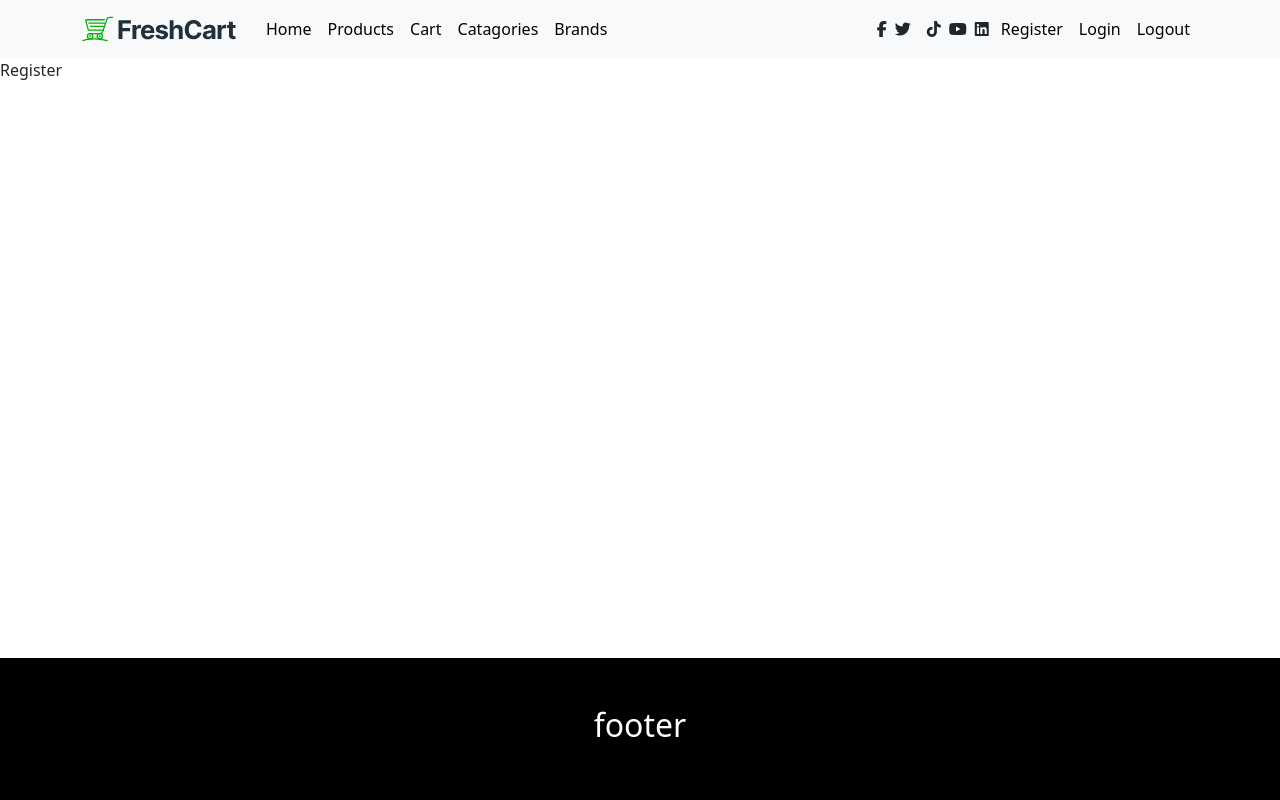
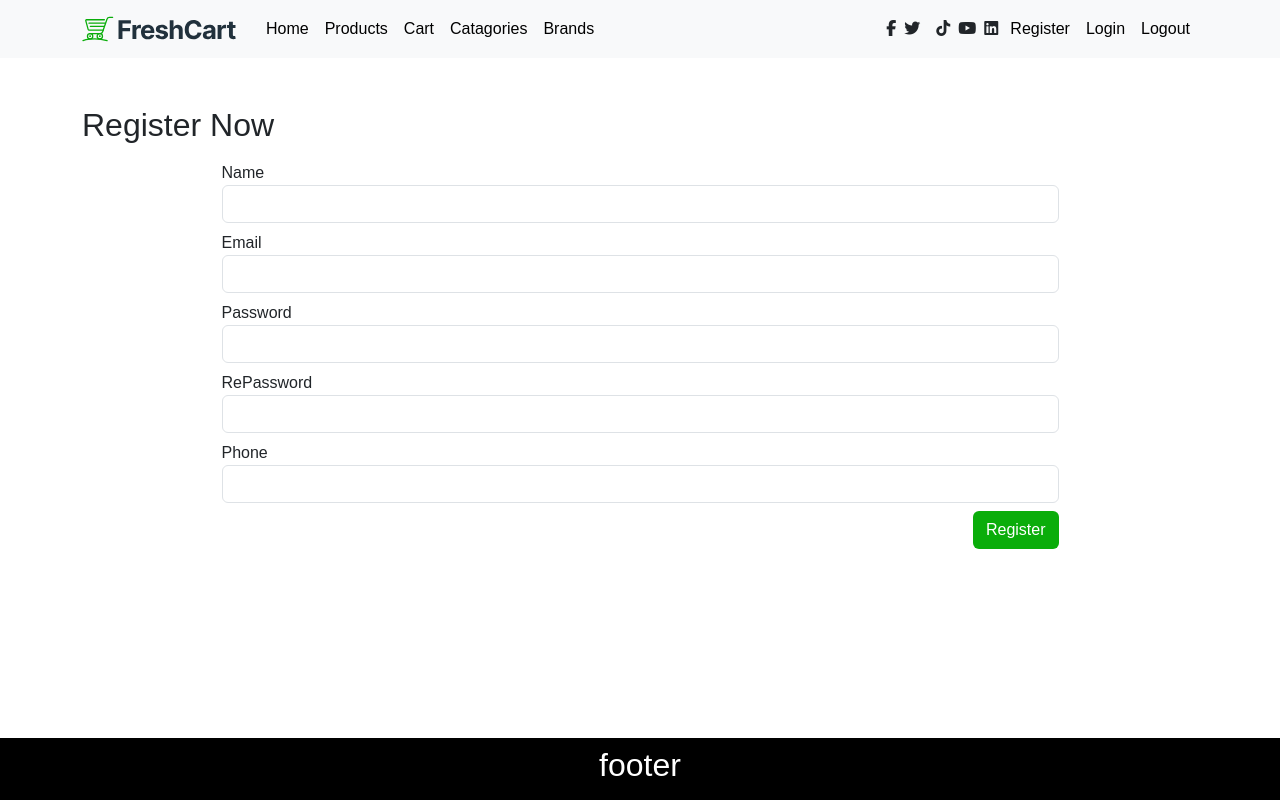
Before and after one commit to AhmedAbdAlZaher/FreshCart, a React (Create React App) app: page /register in a window 1280 px wide. Built offline with nearby package versions, Linux system fonts and the light colour scheme; a web font is replaced by a local one.

Commit message:
reg done

```diff
--- a/package.json
+++ b/package.json
@@ -9,11 +9,14 @@
     "@testing-library/user-event": "^13.5.0",
     "axios": "^1.5.0",
     "bootstrap": "^5.3.2",
+    "formik": "^2.4.5",
     "react": "^18.2.0",
     "react-dom": "^18.2.0",
     "react-router-dom": "^6.16.0",
     "react-scripts": "5.0.1",
-    "web-vitals": "^2.1.4"
+    "web-vitals": "^2.1.4",
+    "yub": "^0.11.1",
+    "yup": "^1.2.0"
   },
   "scripts": {
     "start": "react-scripts start",
--- a/src/Components/Footer/Footer.jsx
+++ b/src/Components/Footer/Footer.jsx
@@ -2,7 +2,7 @@ import React from 'react'
 import styles from "./Footer.module.css"
 export default function Footer() {
   return (
-    <footer className='fixed-bottom py-5 text-center text-white bg-black'>
+    <footer className='fixed-bottom py-2 text-center text-white bg-black'>
       <h2>footer</h2>
     </footer>
   )
--- a/src/Components/Register/Register.jsx
+++ b/src/Components/Register/Register.jsx
@@ -1,7 +1,87 @@
-import React from 'react'
+import React, { useState } from 'react'
 import styles from "./Register.module.css"
+
+import * as Yup from 'yup'
+import axios from 'axios'
+import { useFormik } from 'formik'
+import { useNavigate } from 'react-router-dom'
+
+
+
+
+
 export default function Register() {
+
+  const [isLoading, setIsLoading] = useState(false)
+  let navigaite = useNavigate()
+
+  async function register(values) {
+    setIsLoading(true)
+    let { data } = await axios.post(`https://ecommerce.routemisr.com/api/v1/auth/signup`, values).catch(err=>console.log(err));
+    if (data.message == "success") {
+      setIsLoading(false)
+      navigaite("/login")
+    }
+  }
+
+  let validationSchema = Yup.object({
+    name: Yup.string().max(15, "name should not be less than 15").required("Name is Required"),
+    email: Yup.string().email("Email is Not valid").required("Email is required"),
+    password: Yup.string().matches(/^[A-Z][a-z0-9]{5,8}$/, "password should start with Capital").required("Password is required"),
+    rePassword: Yup.string().oneOf([Yup.ref('password')], "repassword should match password").required("Repassword is required"),
+    phone: Yup.string().matches(/^01[0125][0-9]{8}$/, "Phone is Invalid").required("Phone is required"),
+  })
+
+
+  let formik = useFormik({
+    initialValues: {
+      name: "",
+      email: "",
+      password: "",
+      rePassword: "",
+      phone: "",
+    },
+    validationSchema: validationSchema,
+    onSubmit: (values) => register(values)
+
+  })
+
+
   return (
-    <div>Register</div>
+    <>
+      <div className="container my-5">
+        <h2 className='mb-3'>Register Now</h2>
+        <form className='w-75 mx-auto' onSubmit={formik.handleSubmit}>
+          <div className='form-group mb-2'>
+            <label htmlFor=""> Name</label>
+            <input type="text" className='form-control' id='name' name='name' value={formik.values.name} onChange={formik.handleChange} onBlur={formik.handleBlur} />
+            {formik.errors.name && formik.touched.name ? <div className='alert alert-danger'>{formik.errors.name}</div> : null}
+          </div>
+          <div className='form-group mb-2'>
+            <label htmlFor="Email"> Email</label>
+            <input type="e0mail" className='form-control' id='Email' name='email' value={formik.values.email} onChange={formik.handleChange} onBlur={formik.handleBlur} />
+            {formik.errors.email && formik.touched.email ? <div className='alert alert-danger'>{formik.errors.email}</div> : null}
+          </div>
+          <div className='form-group mb-2'>
+            <label htmlFor="password"> Password</label>
+            <input type="password" className='form-control' id='password' name='password' value={formik.values.password} onChange={formik.handleChange} onBlur={formik.handleBlur} />
+            {formik.errors.password && formik.touched.password ? <div className='alert alert-danger'>{formik.errors.password}</div> : null}
+          </div>
+          <div className='form-group mb-2'>
+            <label htmlFor="rePassword"> RePassword</label>
+            <input type="password" className='form-control' id='rePassword' name='rePassword' value={formik.values.rePassword} onChange={formik.handleChange} onBlur={formik.handleBlur} />
+            {formik.errors.rePassword && formik.touched.rePassword ? <div className='alert alert-danger'>{formik.errors.rePassword}</div> : null}
+          </div>
+          <div className='form-group mb-2'>
+            <label htmlFor="phone"> Phone</label>
+            <input type="tel" className='form-control' id='phone' name='phone' value={formik.values.phone} onChange={formik.handleChange} onBlur={formik.handleBlur} />
+            {formik.errors.phone && formik.touched.phone ? <div className='alert alert-danger'>{formik.errors.phone}</div> : null}
+          </div>
+          {isLoading ? <button type='submit' className="btn bg-main d-block text-white ms-auto"><i className='fa fa-spin fa-spinner'></i></button> : <button type='submit' className="btn bg-main d-block text-white ms-auto">Register</button>}
+
+
+        </form>
+      </div>
+    </>
   )
 }
--- a/src/index.css
+++ /dev/null
@@ -1,13 +0,0 @@
-body {
-  margin: 0;
-  font-family: -apple-system, BlinkMacSystemFont, 'Segoe UI', 'Roboto', 'Oxygen',
-    'Ubuntu', 'Cantarell', 'Fira Sans', 'Droid Sans', 'Helvetica Neue',
-    sans-serif;
-  -webkit-font-smoothing: antialiased;
-  -moz-osx-font-smoothing: grayscale;
-}
-
-code {
-  font-family: source-code-pro, Menlo, Monaco, Consolas, 'Courier New',
-    monospace;
-}
--- a/src/index.js
+++ b/src/index.js
@@ -1,11 +1,10 @@
 import React from 'react';
 import ReactDOM from 'react-dom/client';
-import './index.css';
 import App from './App';
 import "bootstrap/dist/css/bootstrap.min.css"
 import"@fortawesome/fontawesome-free/css/all.min.css"
-import "./index.css"
 import "bootstrap/dist/js/bootstrap.bundle.js"
+import "./styles.css"
 const root = ReactDOM.createRoot(document.getElementById('root'));
 root.render(
 
```
Also changed, not shown: 1 other file (tests, documents, lock files or other folders).
